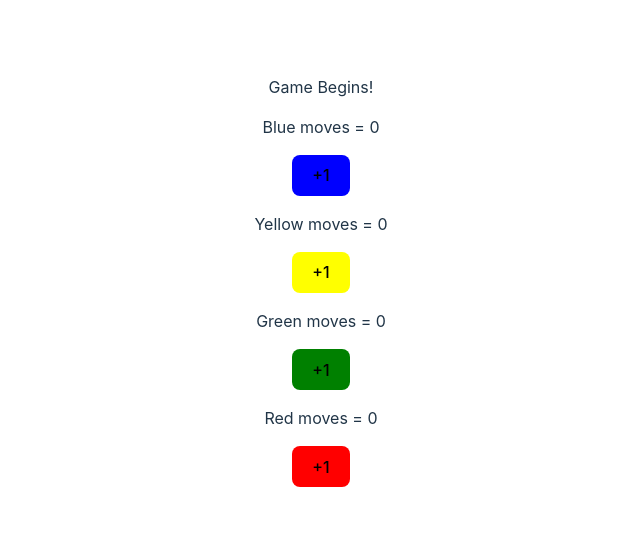
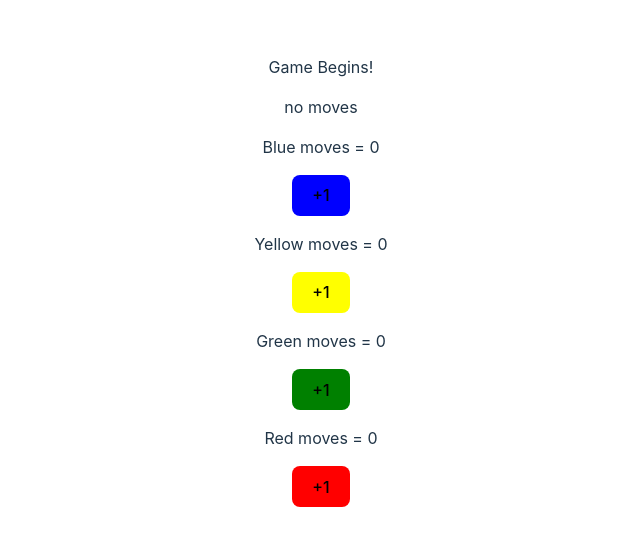
Before and after one commit to gehlotlalit/React-Tutorial, a React (Vite) app in the folder react-state-class/: page / in a window 1280 px wide. Shown: the part 127-672 px from the top of the page, without its empty margins (319-959 px from the left). Built offline with nearby package versions, Linux system fonts and the light colour scheme.

Commit message:
Array & state

```diff
--- a/react-state-class/src/LudoBoard.jsx
+++ b/react-state-class/src/LudoBoard.jsx
@@ -2,12 +2,19 @@ import { useState } from "react"
 
 export default function LudoBoard(){
     let [moves, setMoves] = useState({blue: 0, red: 0, yellow: 0, green: 0});
+    let [arr, SetArr] = useState(["no moves"]);
 
     let updateBlue = () => {
-        setMoves((prevMoves) => {
-           return {...prevMoves, blue: prevMoves.blue +1 };  //spread object
+        // setMoves((prevMoves) => {
+        //    return {...prevMoves, blue: prevMoves.blue +1 };  //spread object
+        // });
+
+        SetArr((prevArr) => {
+            return [...prevArr, "blue moves"];
         });
+        console.log(arr);
     };
+
     let updateYellow = () => {
         setMoves((prevMoves) => {
            return {...prevMoves, yellow: prevMoves.yellow +1 };  //spread object
@@ -26,6 +33,7 @@ export default function LudoBoard(){
     return (
         <div>
             <p>Game Begins!</p>
+            <p>{arr}</p>
             <div className="board">
                 <p>Blue moves = {moves.blue}</p>
                 <button style={{backgroundColor: "blue"}} onClick={updateBlue}>+1</button>
```
